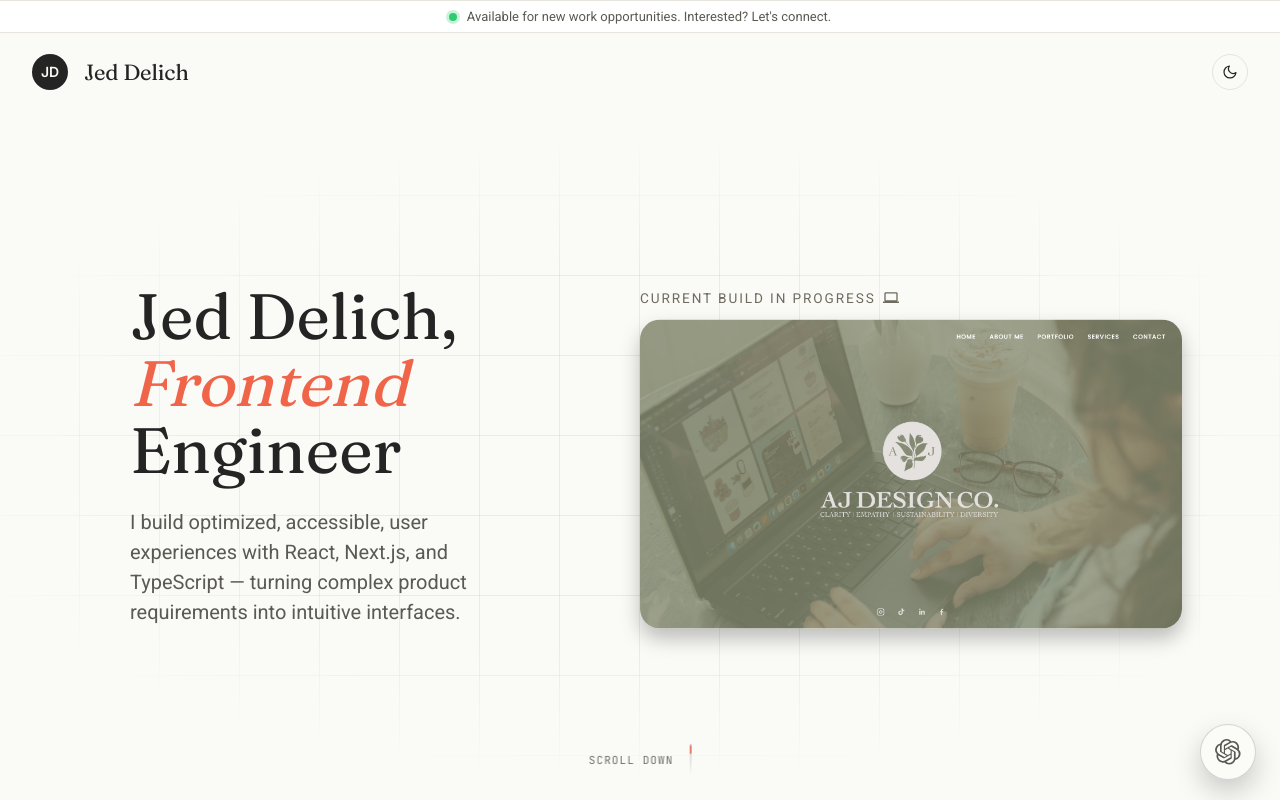
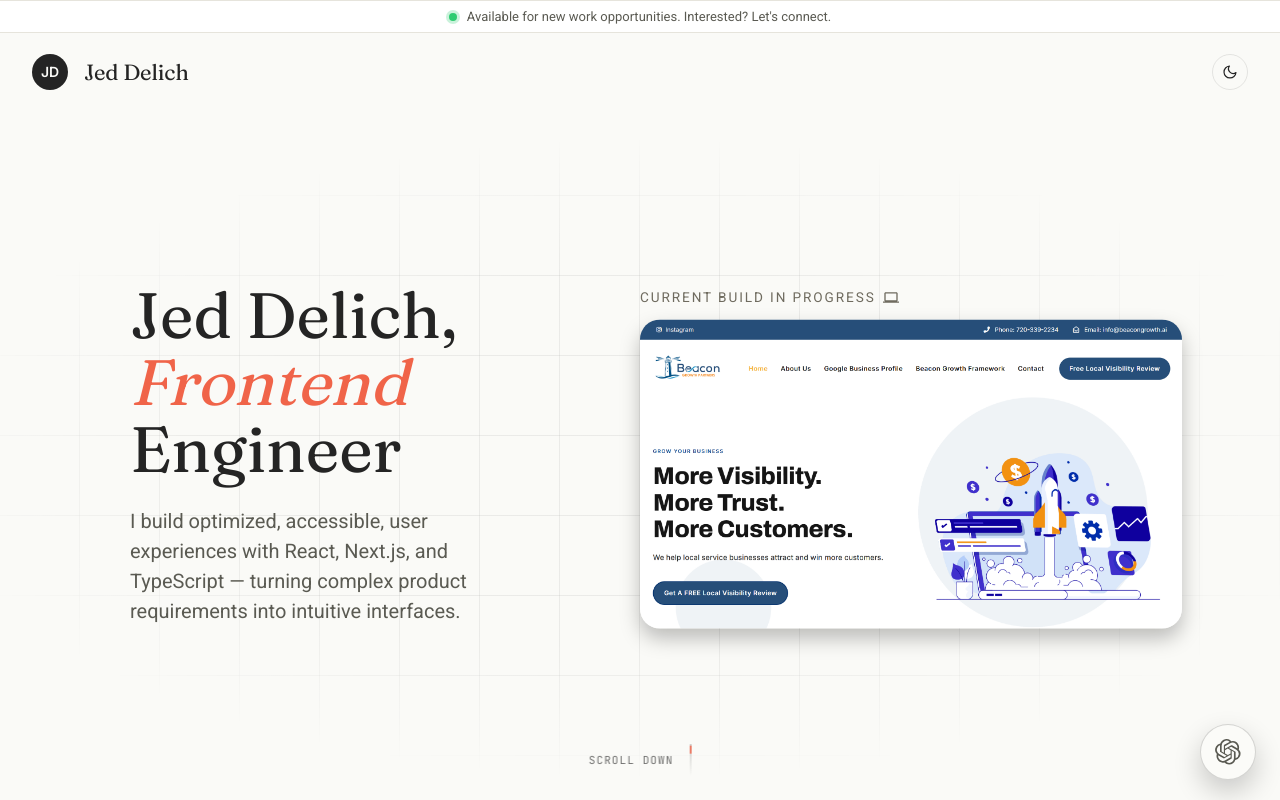
Before and after one commit to jeddelich/next-portfolio, a Next.js app: page / in a window 1280 px wide. Shown: the top 800 px of the page. Built offline with nearby package versions, Linux system fonts and the light colour scheme.

Commit message:
chore: update current build project

```diff
--- a/components/ui/Hero.tsx
+++ b/components/ui/Hero.tsx
@@ -43,8 +43,8 @@ function Hero() {
             </p>
             <div className={styles.featuredProjectMedia}>
               <Image
-                src="/website_heros/alicia_joy_design.png"
-                alt="Alicia Joy Design project preview"
+                src="/website_heros/beacon_growth_partners.png"
+                alt="Beacon Growth Partners project preview"
                 width={1893}
                 height={1076}
                 priority
```
Also changed, not shown: public/website_heros/beacon_growth_partners.png (added).
